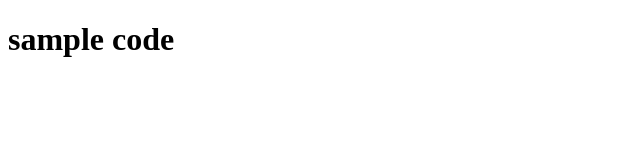
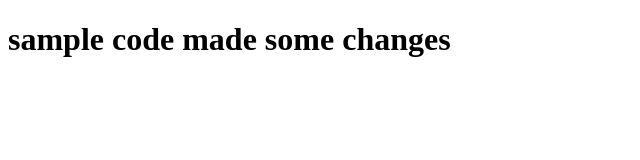
Before and after one commit to shalinigogikar/git_practice, a plain HTML site: page index.html in a window 1280 px wide. Shown: the whole page, without its empty margins (0-640 px from the left). Drawn offline with Linux system fonts and the light colour scheme.

Commit message:
updated html file

```diff
--- a/index.html
+++ b/index.html
@@ -6,6 +6,6 @@
 	<title>GitHub</title>
 </head>
 <body>
-	<h1>sample code</h1>
+	<h1>sample code made some changes</h1>
 </body>
 </html>
```
